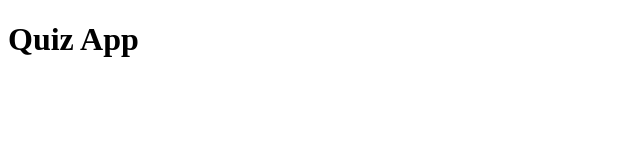
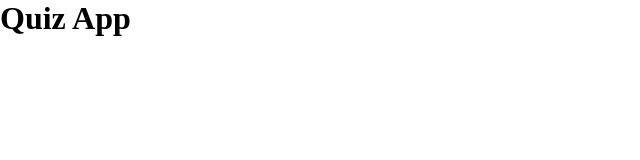
Before and after one commit to Codekazuki/SixtyJS, a plain HTML site: page Quiz App/index.html in a window 1280 px wide. Shown: the whole page, without its empty margins (0-640 px from the left). Drawn offline with Linux system fonts and the light colour scheme.

Commit message:
quiz app set up

```diff
--- a/Quiz App/index.html
+++ b/Quiz App/index.html
@@ -4,8 +4,10 @@
     <meta charset="UTF-8" />
     <meta name="viewport" content="width=device-width, initial-scale=1.0" />
     <title>Quiz App</title>
+    <link rel="stylesheet" href="main.css" />
   </head>
   <body>
     <h1>Quiz App</h1>
+    <script src="./script.js"></script>
   </body>
 </html>
--- a/Quiz App/main.css
+++ b/Quiz App/main.css
@@ -0,0 +1,5 @@
+* {
+  padding: 0;
+  margin: 0;
+  box-sizing: border-box;
+}
--- a/Quiz App/script.js
+++ b/Quiz App/script.js
@@ -0,0 +1 @@
+console.log("hi");
```
